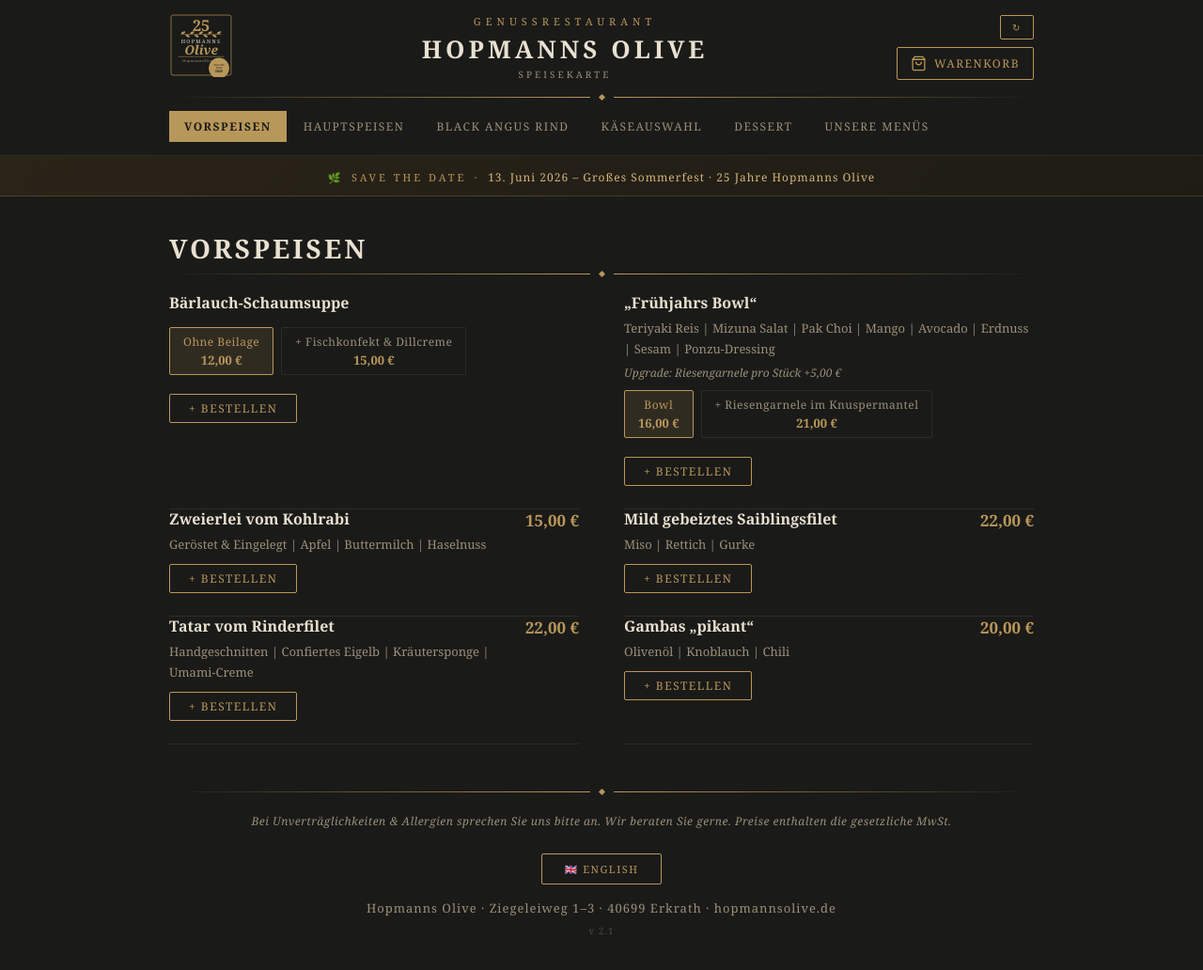
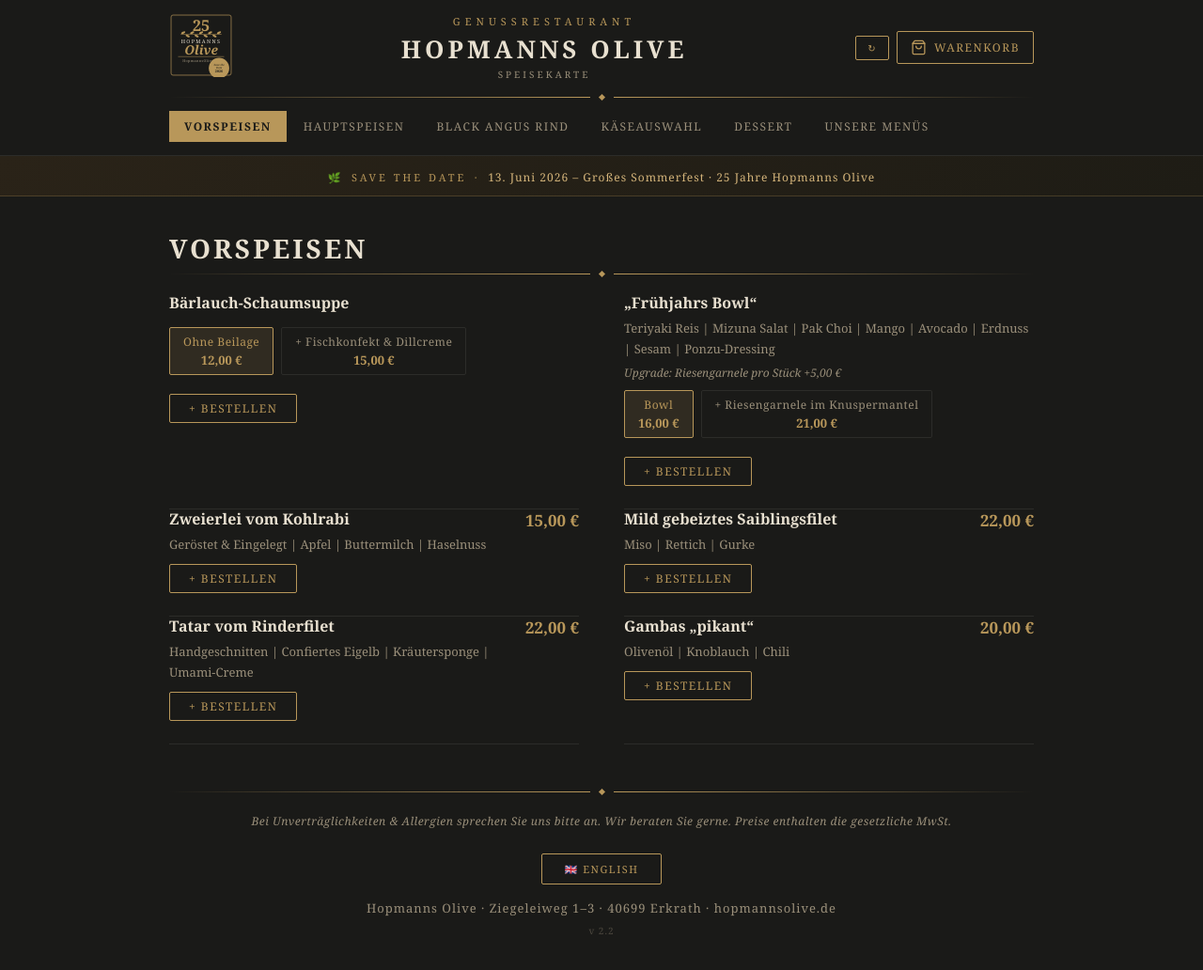
Before and after one commit to TheLomma/olivespeisekarte, a React (Vite) app: page / in a window 1280 px wide. Shown: the top 1032 px of the page at 94% size. Built offline with nearby package versions, Linux system fonts and the light colour scheme.

Commit message:
Update App.jsx
version 2.2

```diff
--- a/src/App.jsx
+++ b/src/App.jsx
@@ -177,6 +177,8 @@
     ],
   },
 ];
+
+const VERSION = "v2.2";
 
 const SAVE = "13. Juni 2026 – Großes Sommerfest · 25 Jahre Hopmanns Olive";
 
@@ -724,6 +726,7 @@
     orderReceived:"Ihre Bestellung wurde aufgenommen. Wir kümmern uns sofort darum.",
     back:"Zurück zur Karte", addBtn:"+ Bestellen", perPerson:"p.P.",
     restaurant:"Genussrestaurant", menu:"Speisekarte",
+    version:"v2.2",
     note:"Bei Unverträglichkeiten & Allergien sprechen Sie uns bitte an. Wir beraten Sie gerne. Preise enthalten die gesetzliche MwSt."
   };
 
@@ -796,11 +799,11 @@
               <div style={{ fontSize:"clamp(18px,4vw,26px)", fontWeight:"bold", letterSpacing:"4px", color:TEXT, textTransform:"uppercase" }}>Hopmanns Olive</div>
               <div style={{ fontSize:"10px", letterSpacing:"3px", color:TEXTMUT, marginTop:"2px", textTransform:"uppercase" }}>{ui.menu}</div>
             </div>
-            <div style={{ display:"flex", flexDirection:"column", alignItems:"flex-end", gap:"8px", flexShrink:0 }}>
-              <div style={{ display:"flex", alignItems:"center", gap:"6px" }}>
+            <div style={{ display:"flex", flexShrink:0, gap:"8px" }}>
+              <div style={{ display:"flex", alignItems:"center", gap:"10px" }}>
               <button
                 onClick={() => setShowLastOrder(true)}
-                title="Bestellhistorie" style={{ display:"none" }}>
+                title="Bestellhistorie" style={{ display:"none" }} data-remove="true" style2={{display:"none"}}>
               </button>
               <button
                 onClick={callWaiter} style={{ display:"none" }}
@@ -866,7 +869,7 @@
       </div>
 
       {/* CONTENT */}
-      <main style={{ maxWidth:"920px", margin:"0 auto", padding:"36px 20px 60px" }}>
+      <main style={{ maxWidth:"920px", margin:"0 auto", padding:"36px 20px 60px" /* CONTENT_START */ }}>
         <div style={{ marginBottom:"6px" }}>
           {cat.subtitle && <div style={{ fontSize:"11px", letterSpacing:"4px", textTransform:"uppercase", color:GOLD, marginBottom:"4px" }}>{t(cat.subtitle, lang)}</div>}
           <div style={{ fontSize:"clamp(20px,4vw,28px)", fontWeight:"bold", letterSpacing:"3px", textTransform:"uppercase", color:TEXT }}>{t(cat.name, lang)}</div>
@@ -898,7 +901,7 @@
             </button>
           </div>
           <div style={{ marginTop:"16px", fontSize:"13px", color:TEXTMUT, letterSpacing:"1px" }}>Hopmanns Olive · Ziegeleiweg 1–3 · 40699 Erkrath · hopmannsolive.de</div>
-          <div style={{ marginTop:"8px", fontSize:"10px", color:TEXTMUT, letterSpacing:"1px", opacity:0.4 }}>v 2.1</div>
+          <div style={{ marginTop:"8px", fontSize:"10px", color:TEXTMUT, letterSpacing:"1px", opacity:0.4 }}>v 2.2</div>
         </div>
       </main>
 
```
